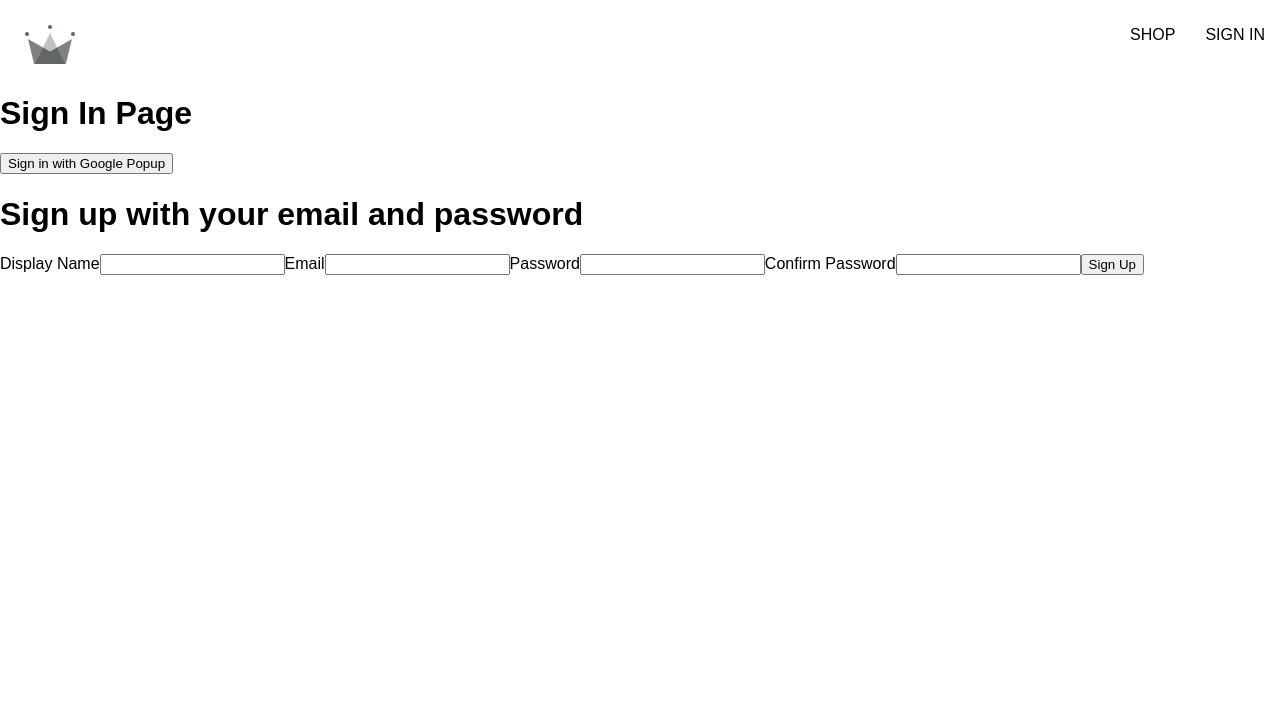
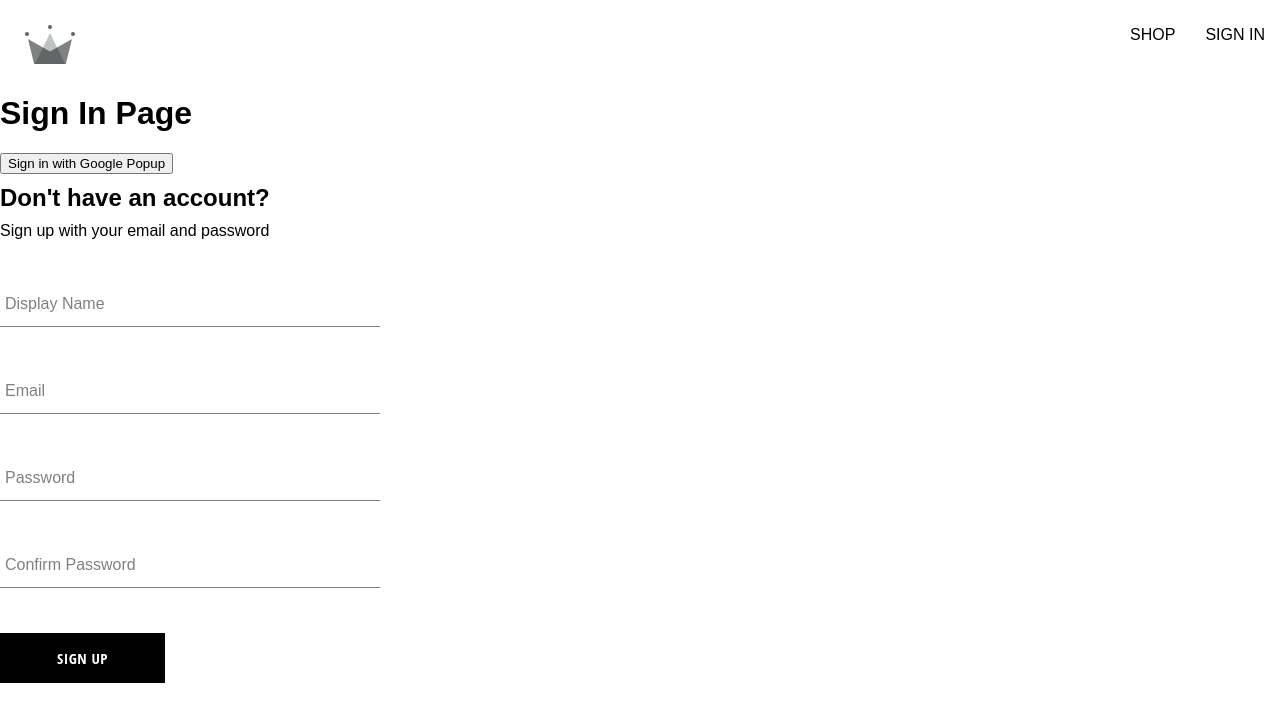
Before and after one commit to chandanp11/crwn-clothing-v2, a React (Create React App) app: page /sign-in in a window 1280 px wide. Shown: the top 722 px of the page. Built offline with nearby package versions, Linux system fonts and the light colour scheme; a web font is replaced by a local one.

Commit message:
checking in sign-up and button component

```diff
--- /dev/null
+++ b/src/components/button/button.component.jsx
@@ -0,0 +1,19 @@
+import "./button.component.styles.scss";
+
+const BUTTON_TYPE_CLASSES = {
+  google: "google-sign-in",
+  inverted: "inverted",
+};
+
+const Button = ({ children, buttonType, ...otherProps }) => {
+  return (
+    <button
+      className={`button-container ${BUTTON_TYPE_CLASSES[buttonType]}`}
+      {...otherProps}
+    >
+      {children}
+    </button>
+  );
+};
+
+export default Button;
--- /dev/null
+++ b/src/components/button/button.component.styles.scss
@@ -0,0 +1,46 @@
+.button-container {
+    min-width: 165px;
+    width: auto;
+    height: 50px;
+    letter-spacing: 0.5px;
+    line-height: 50px;
+    padding: 0 35px 0 35px;
+    font-size: 15px;
+    background-color: black;
+    color: white;
+    text-transform: uppercase;
+    font-family: 'Open Sans Condensed';
+    font-weight: bolder;
+    border: none;
+    cursor: pointer;
+    display: flex;
+    justify-content: center;
+
+    &:hover {
+      background-color: white;
+      color: black;
+      border: 1px solid black;
+    }
+
+    &.google-sign-in {
+      background-color: #4285f4;
+      color: white;
+
+      &:hover {
+        background-color: #357ae8;
+        border: none;
+      }
+    }
+
+    &.inverted {
+      background-color: white;
+      color: black;
+      border: 1px solid black;
+
+      &:hover {
+        background-color: black;
+        color: white;
+        border: none;
+      }
+    }
+  }
--- /dev/null
+++ b/src/components/form-input/form-input.component.jsx
@@ -0,0 +1,20 @@
+import "./form-input.styles.scss";
+
+const FormInput = ({ label, ...OtherProps }) => {
+  return (
+    <div className="group">
+      <input className="form-input" {...OtherProps} />
+      {label && (
+        <label
+          className={`${
+            OtherProps.value.length ? "shrink" : ""
+          } form-input-label`}
+        >
+          {label}
+        </label>
+      )}
+    </div>
+  );
+};
+
+export default FormInput;
--- /dev/null
+++ b/src/components/form-input/form-input.styles.scss
@@ -0,0 +1,54 @@
+$sub-color: grey;
+$main-color: black;
+
+@mixin shrinkLabel {
+  top: -14px;
+  font-size: 12px;
+  color: $main-color;
+}
+
+.group {
+  position: relative;
+  margin: 45px 0;
+
+  .form-input {
+    background: none;
+    background-color: white;
+    color: $sub-color;
+    font-size: 18px;
+    padding: 10px 10px 10px 5px;
+    display: block;
+    width: 100%;
+    border: none;
+    border-radius: 0;
+    border-bottom: 1px solid $sub-color;
+    margin: 25px 0;
+
+    &:focus {
+      outline: none;
+    }
+
+    &:focus ~ .form-input-label {
+      @include shrinkLabel();
+    }
+  }
+
+  input[type='password'] {
+    letter-spacing: 0.3em;
+  }
+
+  .form-input-label {
+    color: $sub-color;
+    font-size: 16px;
+    font-weight: normal;
+    position: absolute;
+    pointer-events: none;
+    left: 5px;
+    top: 10px;
+    transition: 300ms ease all;
+
+    &.shrink {
+      @include shrinkLabel();
+    }
+  }
+}
--- a/src/components/sign-up-form/sign-up-form.component.jsx
+++ b/src/components/sign-up-form/sign-up-form.component.jsx
@@ -1,4 +1,12 @@
 import { useState } from "react";
+import FormInput from "../form-input/form-input.component";
+import {
+  createAuthUserWithEmailandPassword,
+  createUserDocumentFromAuth,
+} from "../../utils/firebase/firebase.utils";
+
+import "./sign-up-form.styles.scss";
+import Button from "../button/button.component";
 
 const defaultFormFields = {
   displayName: "",
@@ -13,17 +21,48 @@
 
   console.log(formFields);
 
+  const resetFormFields = () => {
+    setFormFields(defaultFormFields);
+  };
+
+  const handleSubmit = async (event) => {
+    event.preventDefault();
+
+    if (password !== confirmPassword) {
+      alert("passwords do not match");
+      return;
+    }
+
+    try {
+      const { user } = await createAuthUserWithEmailandPassword(
+        email,
+        password
+      );
+      const userDocRef = await createUserDocumentFromAuth(user, {
+        displayName,
+      });
+      resetFormFields();
+    } catch (error) {
+      if (error.code === "auth/email-already-in-use") {
+        alert("email already in use, cannot create user");
+      } else {
+        console.log("user creation encountered an error", error);
+      }
+    }
+  };
+
   const handleChange = (event) => {
     const { name, value } = event.target;
     setFormFields({ ...formFields, [name]: value });
   };
 
   return (
-    <div>
-      <h1>Sign up with your email and password</h1>
-      <form>
-        <label>Display Name</label>
-        <input
+    <div className="sign-up-container">
+      <h2>Don't have an account?</h2>
+      <span>Sign up with your email and password</span>
+      <form onSubmit={handleSubmit}>
+        <FormInput
+          label="Display Name"
           type="text"
           required
           onChange={handleChange}
@@ -31,8 +70,8 @@
           value={displayName}
         />
 
-        <label>Email</label>
-        <input
+        <FormInput
+          label="Email"
           type="email"
           required
           onChange={handleChange}
@@ -40,8 +79,8 @@
           value={email}
         />
 
-        <label>Password</label>
-        <input
+        <FormInput
+          label="Password"
           type="password"
           required
           onChange={handleChange}
@@ -49,8 +88,8 @@
           value={password}
         />
 
-        <label>Confirm Password</label>
-        <input
+        <FormInput
+          label="Confirm Password"
           type="password"
           required
           onChange={handleChange}
@@ -58,7 +97,7 @@
           value={confirmPassword}
         />
 
-        <button type="submit">Sign Up</button>
+        <Button type="submit">Sign Up</Button>
       </form>
     </div>
   );
--- a/src/components/sign-up-form/sign-up-form.styles.scss
+++ b/src/components/sign-up-form/sign-up-form.styles.scss
@@ -0,0 +1,9 @@
+.sign-up-container {
+    display: flex;
+    flex-direction: column;
+    width: 380px;
+
+    h2 {
+        margin: 10px 0;
+    }
+}
--- a/src/utils/firebase/firebase.utils.js
+++ b/src/utils/firebase/firebase.utils.js
@@ -5,6 +5,7 @@
   // signInWithRedirect,
   signInWithPopup,
   GoogleAuthProvider,
+  createUserWithEmailAndPassword,
 } from "firebase/auth";
 
 import { getFirestore, doc, getDoc, setDoc } from "firebase/firestore";
@@ -40,7 +41,12 @@
 
 export const db = getFirestore();
 
-export const createUserDocumentFromAuth = async (userAuth) => {
+export const createUserDocumentFromAuth = async (
+  userAuth,
+  additionalInformation = {}
+) => {
+  if (!userAuth) return;
+
   const userDocRef = doc(db, "users", userAuth.uid);
 
   const userSnapshot = await getDoc(userDocRef);
@@ -54,6 +60,7 @@
         displayName,
         email,
         createdAt,
+        ...additionalInformation,
       });
     } catch (error) {
       console.log("Error creating a user", error.message);
@@ -62,3 +69,9 @@
 
   return userDocRef;
 };
+
+export const createAuthUserWithEmailandPassword = async (email, password) => {
+  if (!email || !password) return;
+
+  return createUserWithEmailAndPassword(auth, email, password);
+};
```
